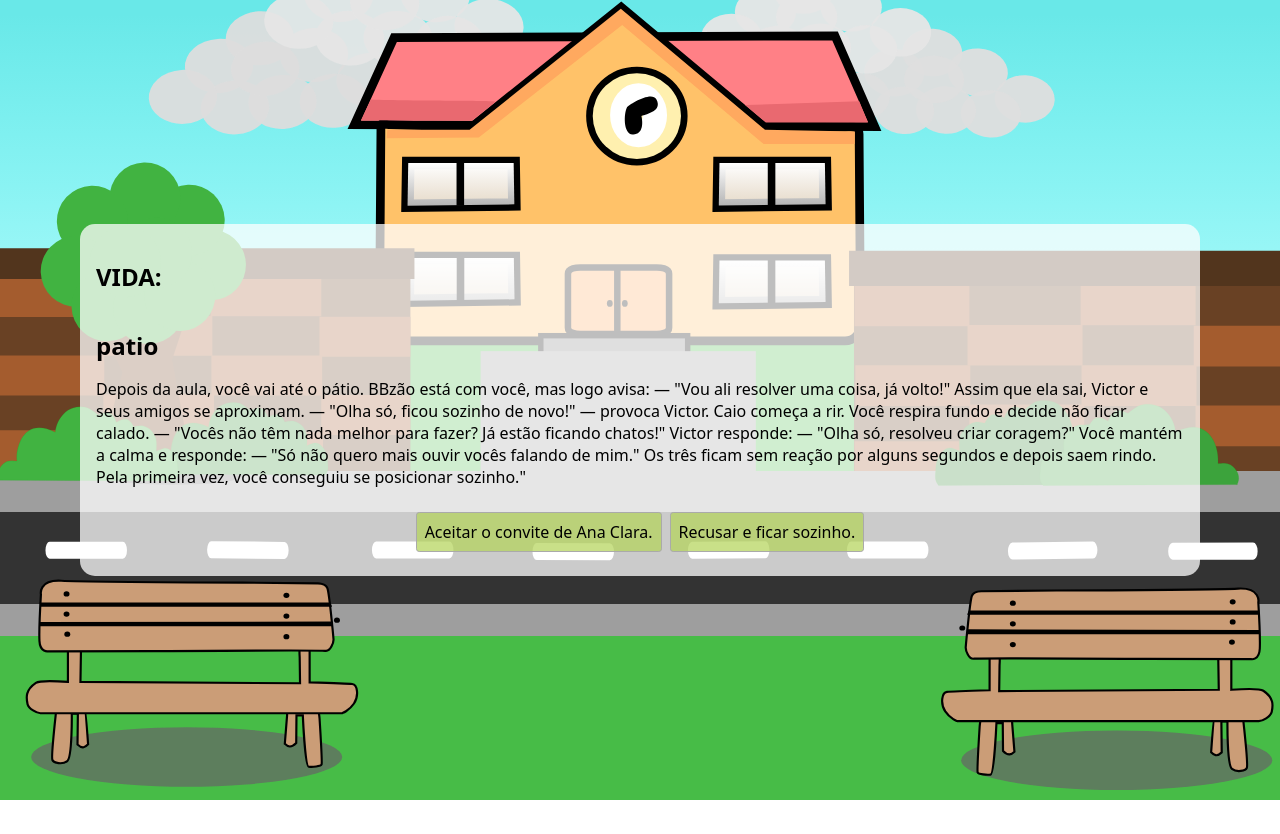
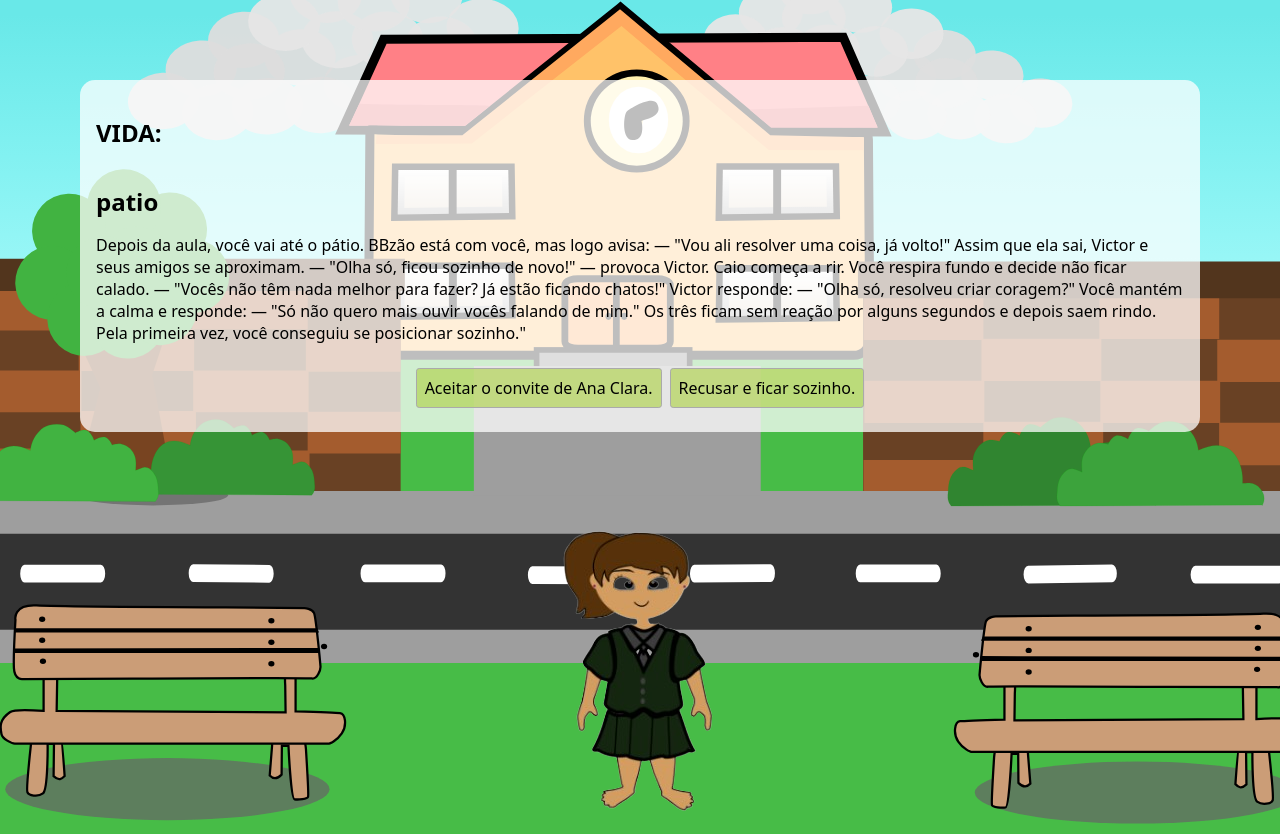
Before and after one commit to marialuiza25-alt/projeto-jogo-oi2-av1-t3, a website: page etapa4.html in a window 1280 px wide. Before the commit the page ends 800 px from the top, so only its background shows below. Drawn offline with Linux system fonts and the light colour scheme.

Commit message:
finallllll

```diff
--- a/etapa4.html
+++ b/etapa4.html
@@ -49,6 +49,7 @@
             </nav>
 
         </main>
+        <img src="matildafeliz.png" alt="">
         <script src="barra.js"></script>
         <script type="module" src="/scripts/script_etapa4.js"></script>
     </body>
```
Also changed, not shown: etapa3.html (+1 -0 lines).
